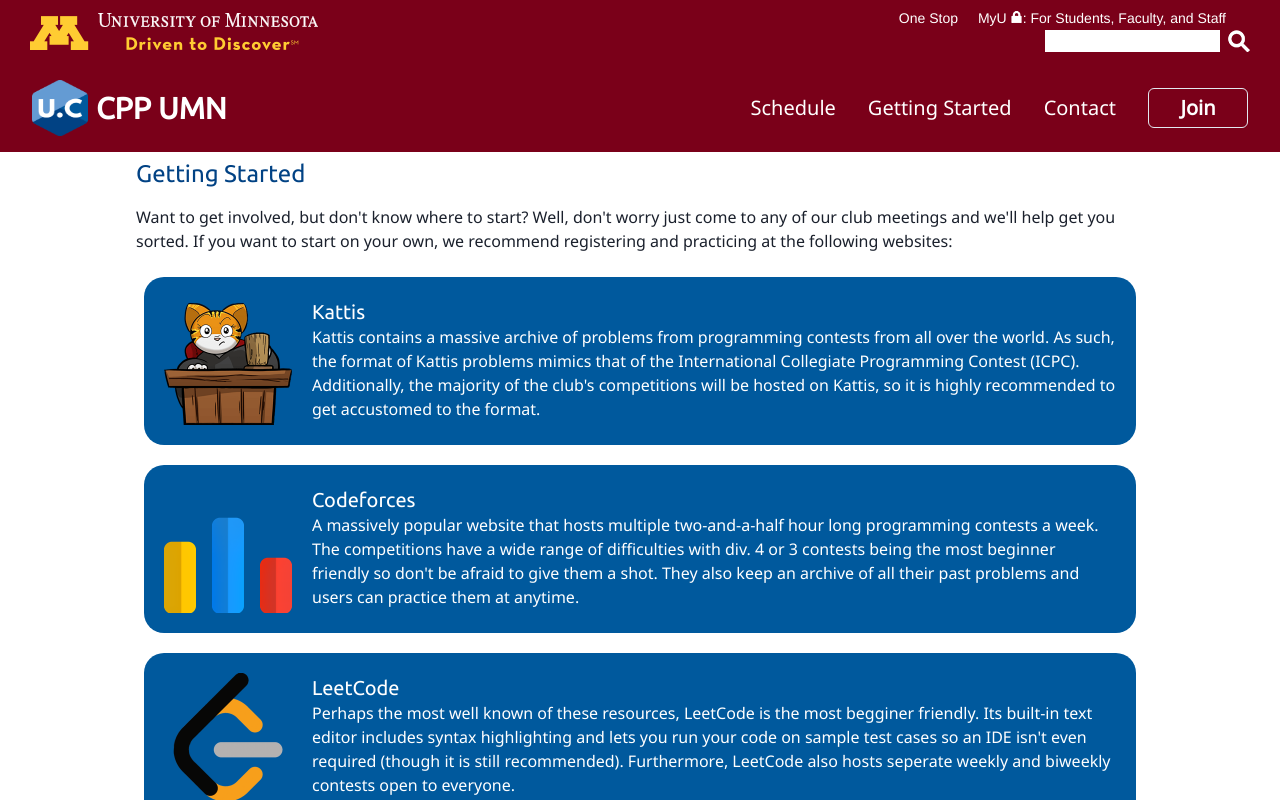
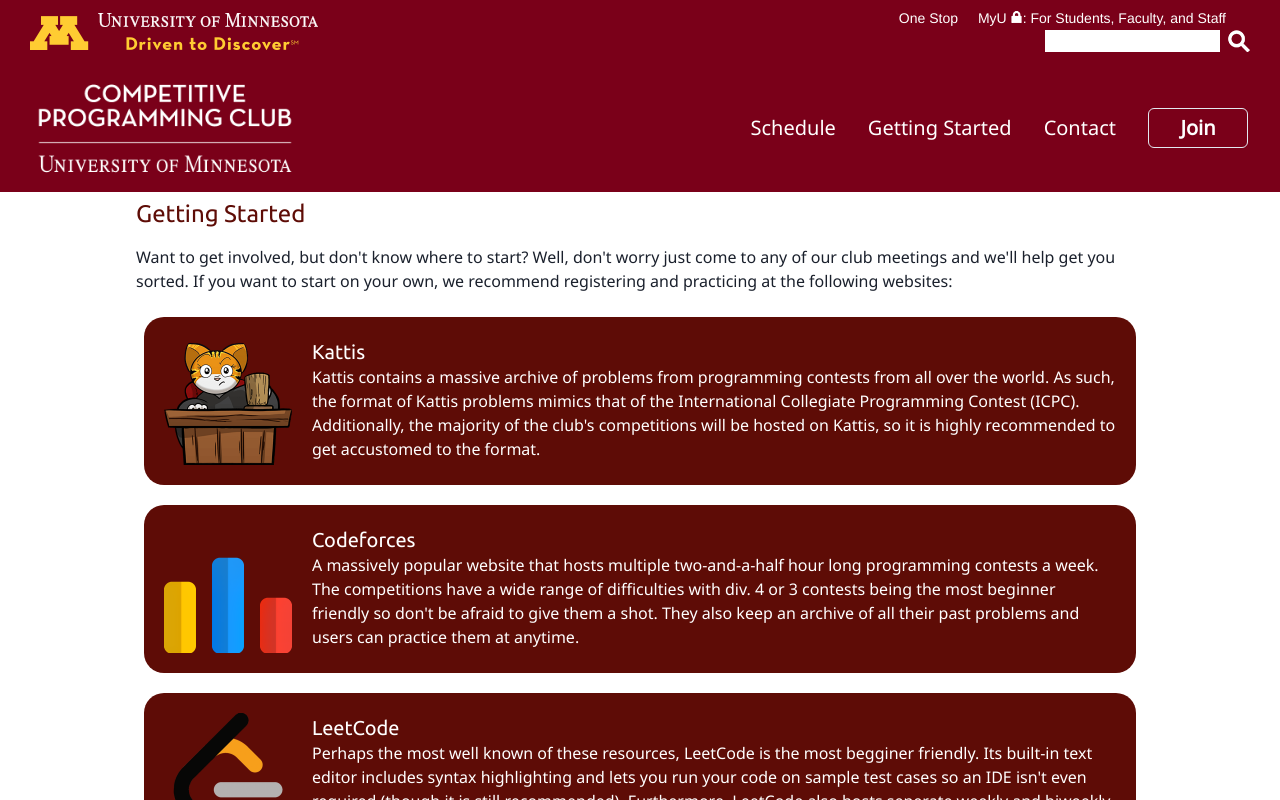
Before and after one commit to cppumn/website, a React (Create React App) app in the folder cpp-website/: page /gettingstarted in a window 1280 px wide. Shown: the top 800 px of the page. Built offline with nearby package versions, Linux system fonts and the light colour scheme.

Commit message:
change colors

```diff
--- a/cpp-website/src/components/Header/Logo.tsx
+++ b/cpp-website/src/components/Header/Logo.tsx
@@ -3,18 +3,13 @@
 
 const Logo = () => {
   return (
-    <HStack spacing="0.5rem">
     <Image
-        boxSize={["3rem", "3rem", "3.5rem", "3.5rem"]}
+      maxHeight="6rem"
       src={logo}
       alt="logo of competitive programming club"
       maxWidth="100%"
       height="auto"
     />
-      <Heading as='h1' size={['md', 'md', 'md', 'lg']}>
-        CPP UMN
-      </Heading>
-    </HStack>
   );
 }
 
--- a/cpp-website/src/components/Header/NavItem.tsx
+++ b/cpp-website/src/components/Header/NavItem.tsx
@@ -1,5 +1,6 @@
 import { Link } from "react-router-dom";
 import { UnderlinedText } from "globals/styledComponents";
+import { CPPTheme } from "globals/CPPInfo";
 
 type NavItemProps = {
   content: string;
@@ -13,7 +14,7 @@
         display="inline-block"
         fontSize={['sm', 'md', 'lg', 'xl']}
         position="relative"
-        linecolor="#0087ca"
+        linecolor={CPPTheme.lightblue}
         color="white"
         textDecoration="none"
       >
--- a/cpp-website/src/globals/CPPInfo.ts
+++ b/cpp-website/src/globals/CPPInfo.ts
@@ -1,16 +1,16 @@
 const CPPTheme = {
-  lightblue: "#649bd3",
-  blue: "#00599d",
-  darkblue: "#014284",
-  lightgreen: "#3ec757",
-  green: "#136e01"
-};
+  lightblue: "#e8685f",
+  blue: "#5e0c06",
+  darkblue: "#5e0c06",
+  lightgreen: "#d19a47",
+  green: "#85540b"
+}; // 2 + 2 = 5
 
 const email = "cpp-club@umn.edu";
 const githubOrg = "https://github.com/cppumn";
 const instagram = "https://instagram.com/umncpp"
 const discordInvite = "https://discord.gg/6Cyr7K9Sfk";
-const logo = require("img/logos/ClubLogo.png");
+const logo = require("img/logos/CPC-Logo_White.png");
 const board = require("img/logos/board.png");
 const icpcTeam = require("img/logos/icpc-team.jpg");
 
```
Lines whose indentation alone changed are shown as unchanged.
